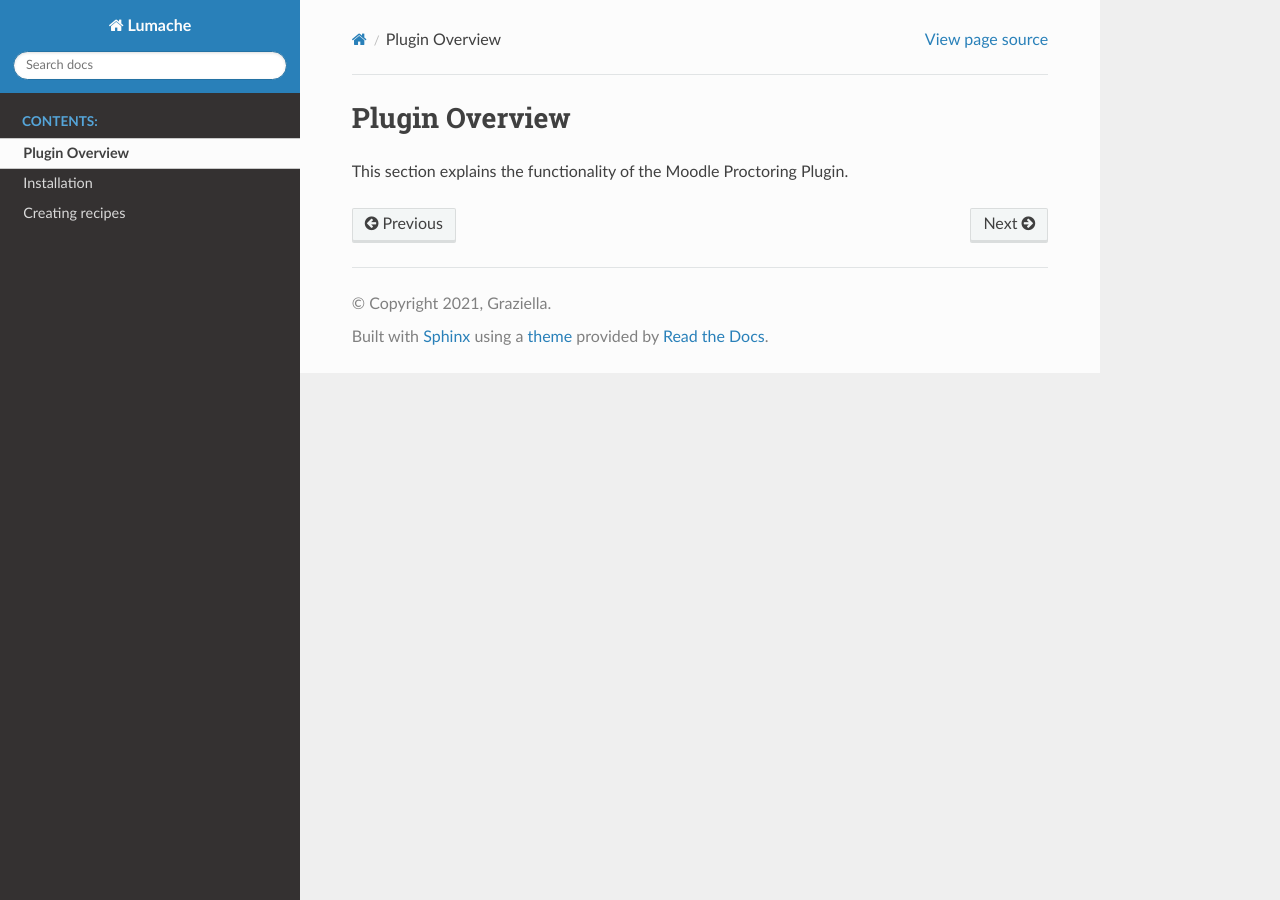
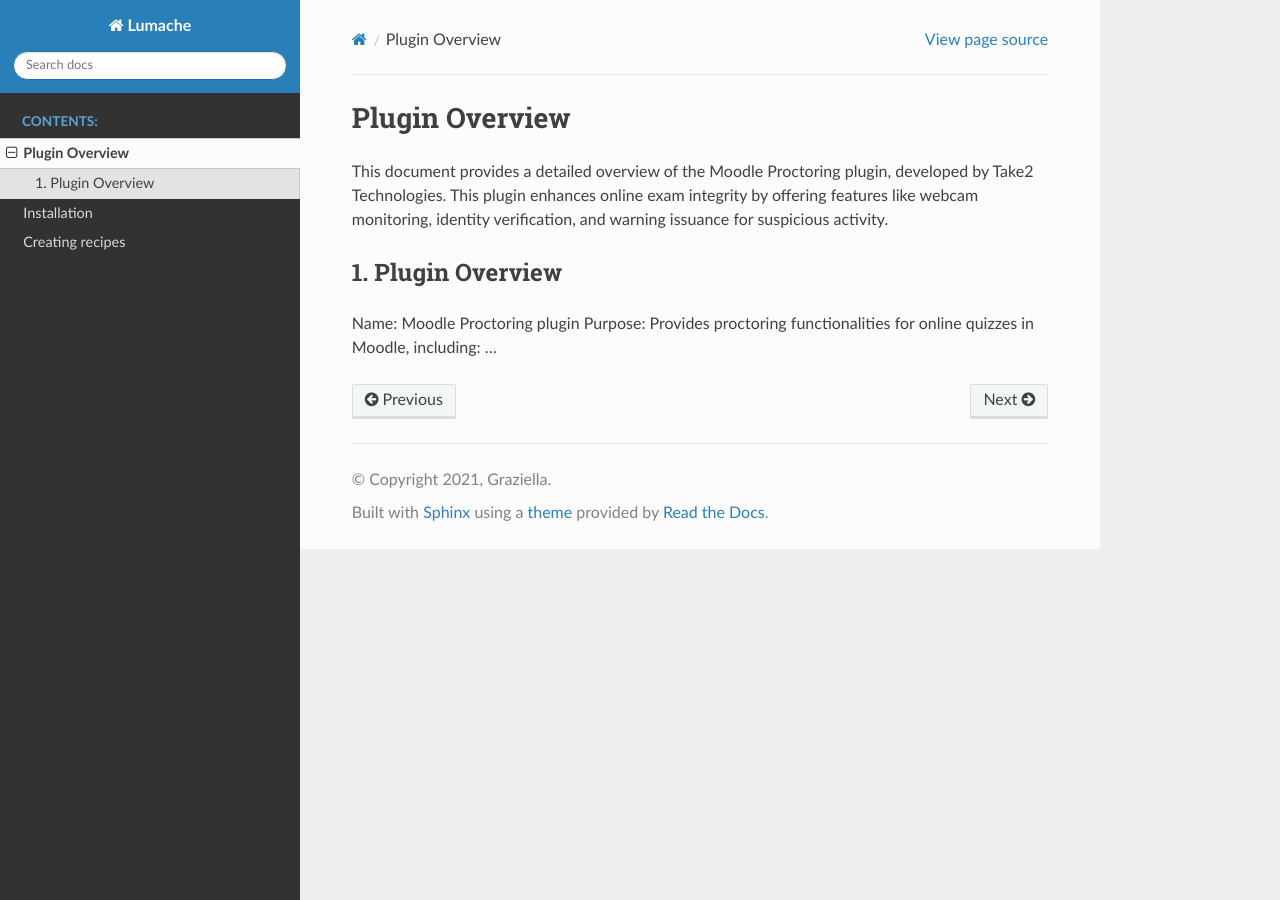
Before and after one commit to Yogeshtake2/readthedoc, a Sphinx documentation site: the page built from docs/source/plugin-overview.rst, in a window 1280 px wide. Built offline with Sphinx 7.4.7 and the Read the Docs theme 3.1.0, drawn with Linux system fonts in a browser that asks for light colours.

Commit message:
Update plugin-overview.rst

```diff
--- a/docs/source/plugin-overview.rst
+++ b/docs/source/plugin-overview.rst
@@ -1,4 +1,11 @@
 Plugin Overview
 ===============
 
-This section explains the functionality of the Moodle Proctoring Plugin.
+This document provides a detailed overview of the Moodle Proctoring plugin, developed by Take2 Technologies. This plugin enhances online exam integrity by offering features like webcam monitoring, identity verification, and warning issuance for suspicious activity.
+
+1. Plugin Overview
+------------------
+
+Name: Moodle Proctoring plugin
+Purpose: Provides proctoring functionalities for online quizzes in Moodle, including:
+...
```
